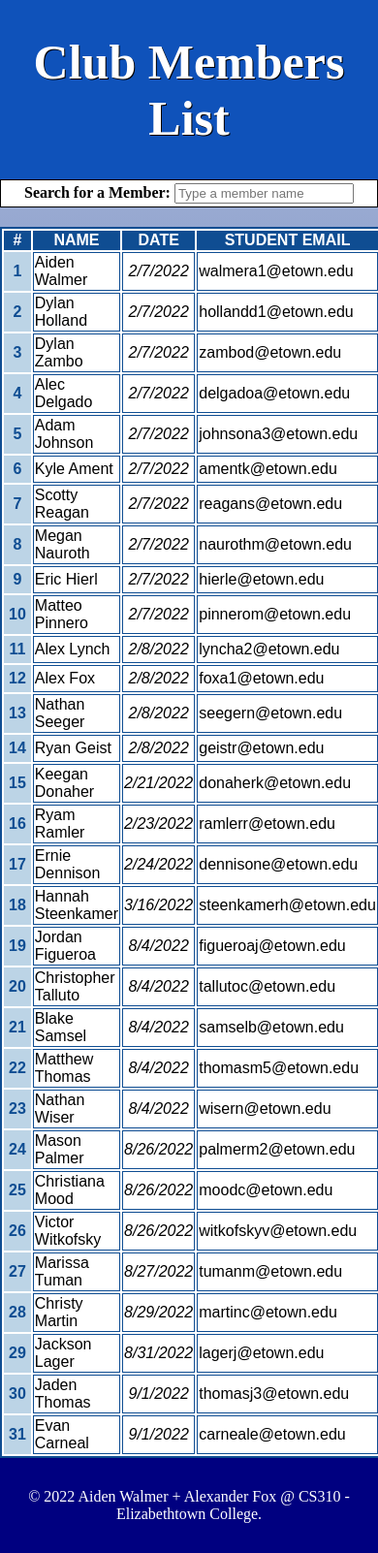
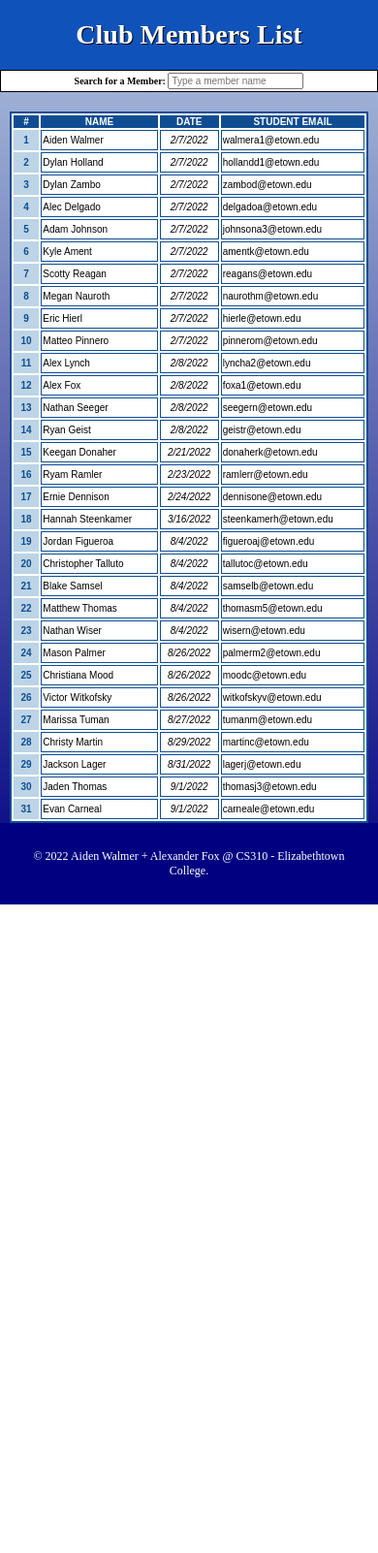
Before and after one commit to AidenWalmer/Spikeball_Website, a PHP site: page /members.html in a window 390 px wide. Shown: the whole page at 97% size. After the commit the page ends 933 px from the top, so only its background shows below. Run offline with PHP 8.4, Linux system fonts and the light colour scheme.

Commit message:
made website look good on mobile screens

```diff
--- a/membersPage/membersStyle.css
+++ b/membersPage/membersStyle.css
@@ -13,7 +13,7 @@ header {
     text-align: center;
     background-color: white;
     border: 1px solid black;
-    padding: 3px;
+    padding: 5px;
     margin-bottom: 20px;            /* Extra space between search bar and table */
 }
 
@@ -52,7 +52,7 @@ td {
 
 /* Footer Attributes */
 footer {
-    justify-content: baseline;
+    justify-content: center;
     text-align: center;
     padding: 15px;
     background-color: #000080;
@@ -64,3 +64,40 @@ body {
     /* background-color: lightsteelblue  */
     background-image: linear-gradient(to top, #000080, lightsteelblue);
 }
+
+@media only screen and (max-width: 620px) {
+    /* For mobile phones: */
+    header {
+      font-size: 14px;
+    }
+}
+
+@media only screen and (max-width: 620px) {
+    /* For mobile phones: */
+    #searchBar {
+      font-size: 10px;
+      padding: 2px;
+    }
+}
+
+@media only screen and (max-width: 620px) {
+    /* For mobile phones: */
+    input {
+      font-size: 10px;
+    }
+}
+
+@media only screen and (max-width: 620px) {
+    /* For mobile phones: */
+    table {
+      width: 95%;
+      font-size: 10px;
+    }
+}
+
+@media only screen and (max-width: 620px) {
+    /* For mobile phones: */
+    footer {
+      font-size: 12px;
+    }
+}
```
Also changed, not shown: loginPage/loginStyle.css (+11 -0 lines), mainPage/spikeball_styles.css (+34 -3 lines).
